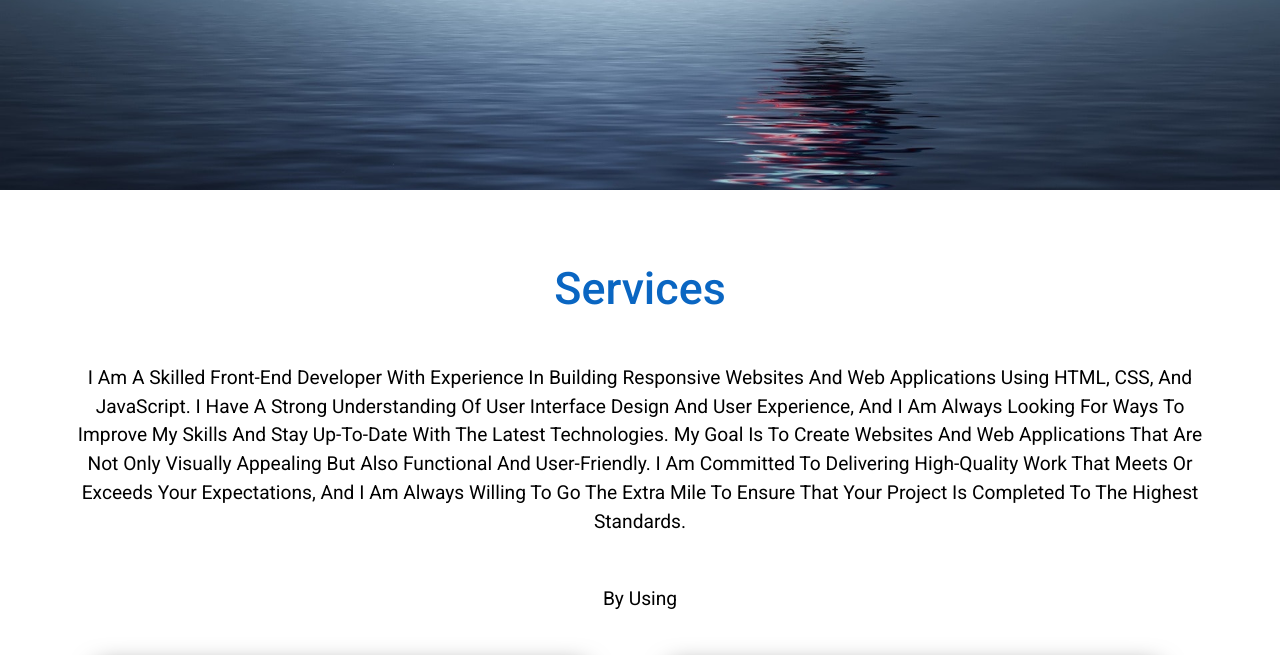
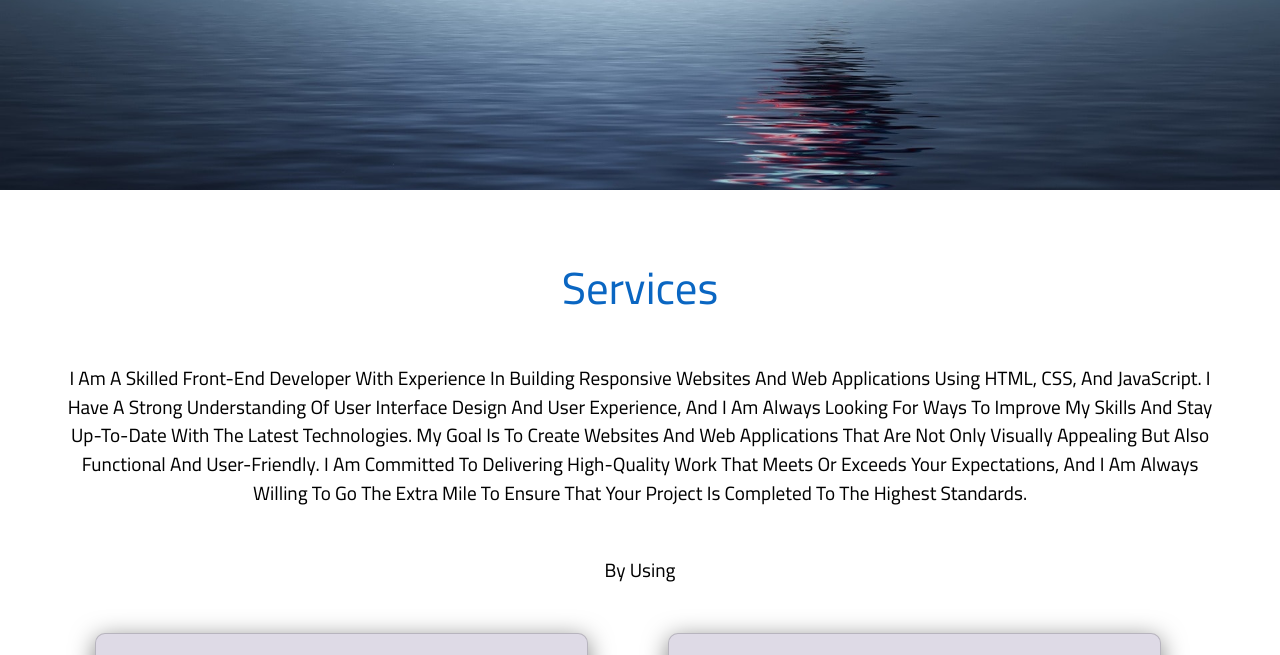
Before and after one commit to Ahmed-Ghazal55/portfolio, a plain HTML site: page index.html in a window 1280 px wide. Shown: the part 582-1237 px from the top of the page. Drawn offline with nearby package versions, Linux system fonts and the light colour scheme.

Commit message:
update font

```diff
--- a/assets/styles/style.css
+++ b/assets/styles/style.css
@@ -19,7 +19,7 @@
     margin: 0%;
     padding: 0%;
     box-sizing: border-box;
-    font-family: 'Roboto';
+    font-family: 'Cairo';
     scroll-behavior: smooth;
 }
 nav.navbar {
```
